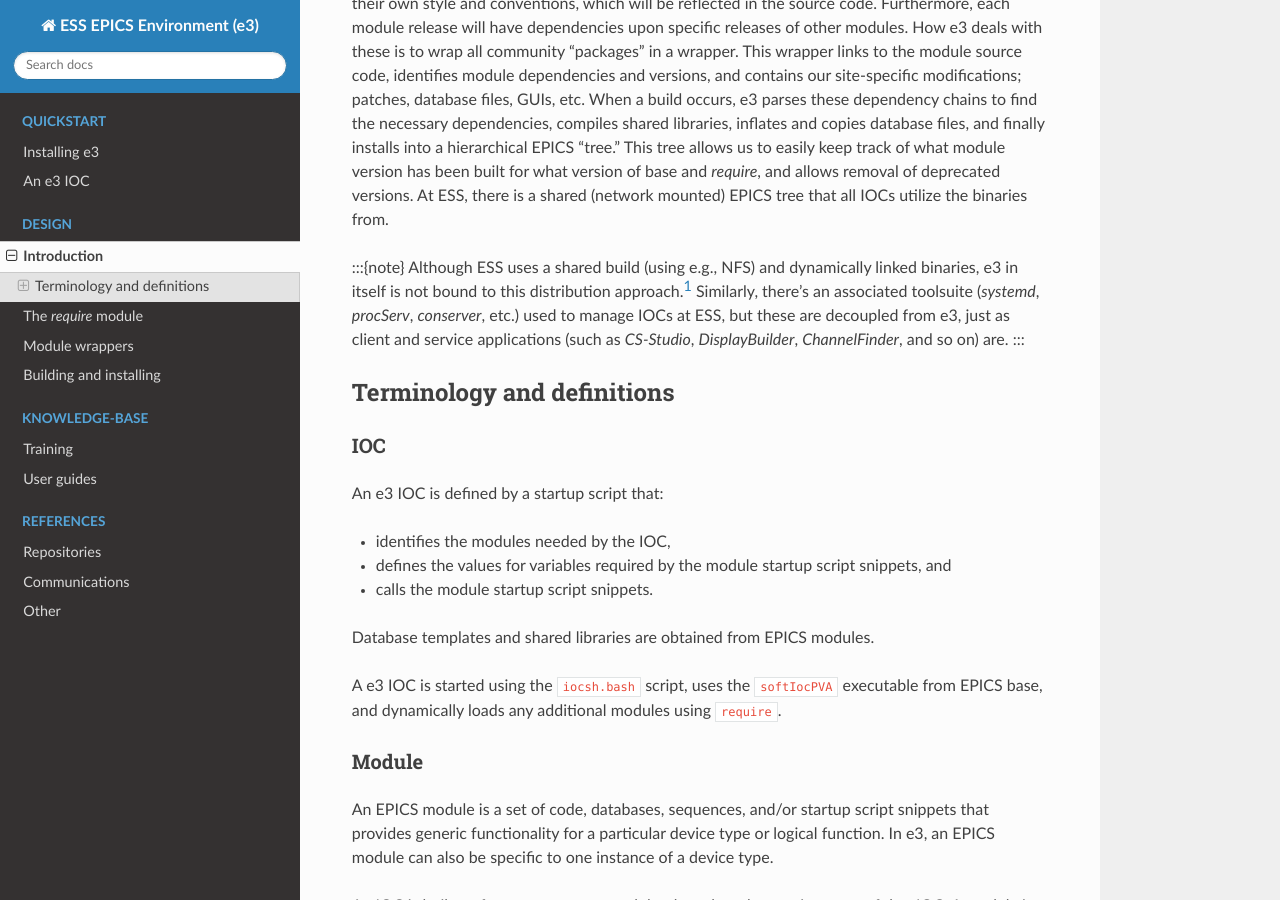
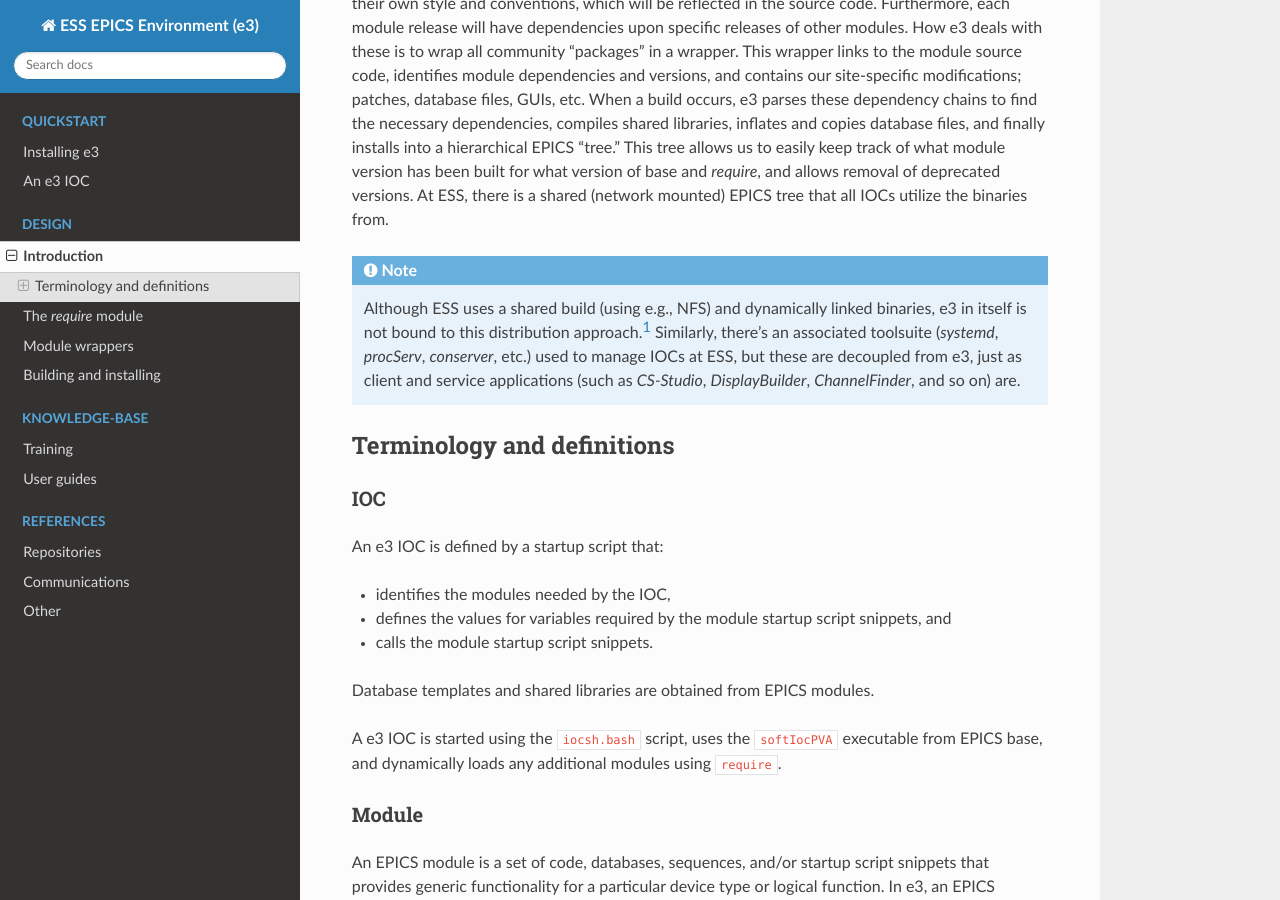
Before and after one commit to ttkorhonen/e3pages, a Sphinx documentation site: the page built from docs/design/1_intro.md, in a window 1280 px wide and 900 px high, scrolled down 480 px. Built offline with Sphinx 7.4.7 and the Read the Docs theme 2.0.0, drawn with Linux system fonts in a browser that asks for light colours.

Commit message:
Allow colon fencing of directives

```diff
--- a/docs/conf.py
+++ b/docs/conf.py
@@ -70,3 +70,6 @@ myst_admonition_enable = True
 
 # Enable definition lists (Term\n: Definition)
 myst_deflist_enable = True
+
+# Allow colon fencing of directives
+myst_enable_extensions = ["colon_fence",]
```
